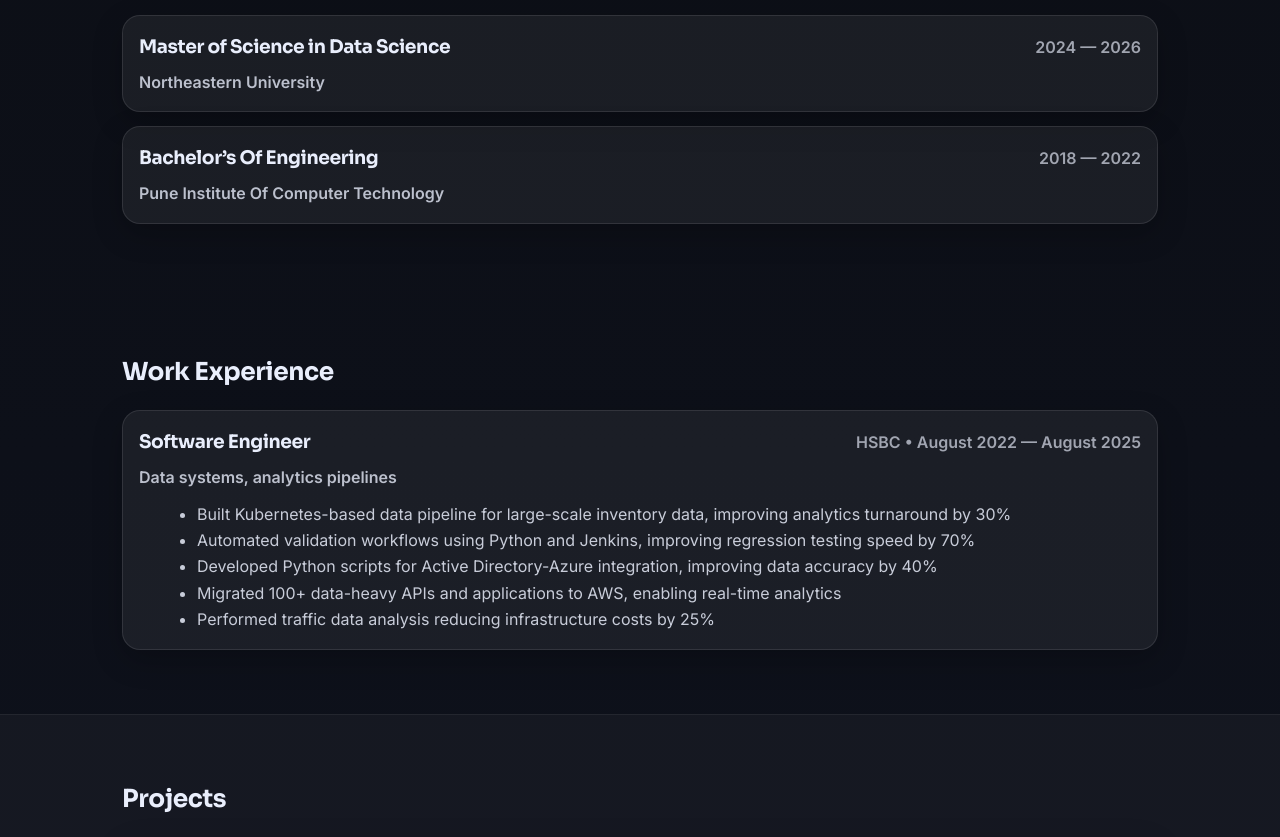
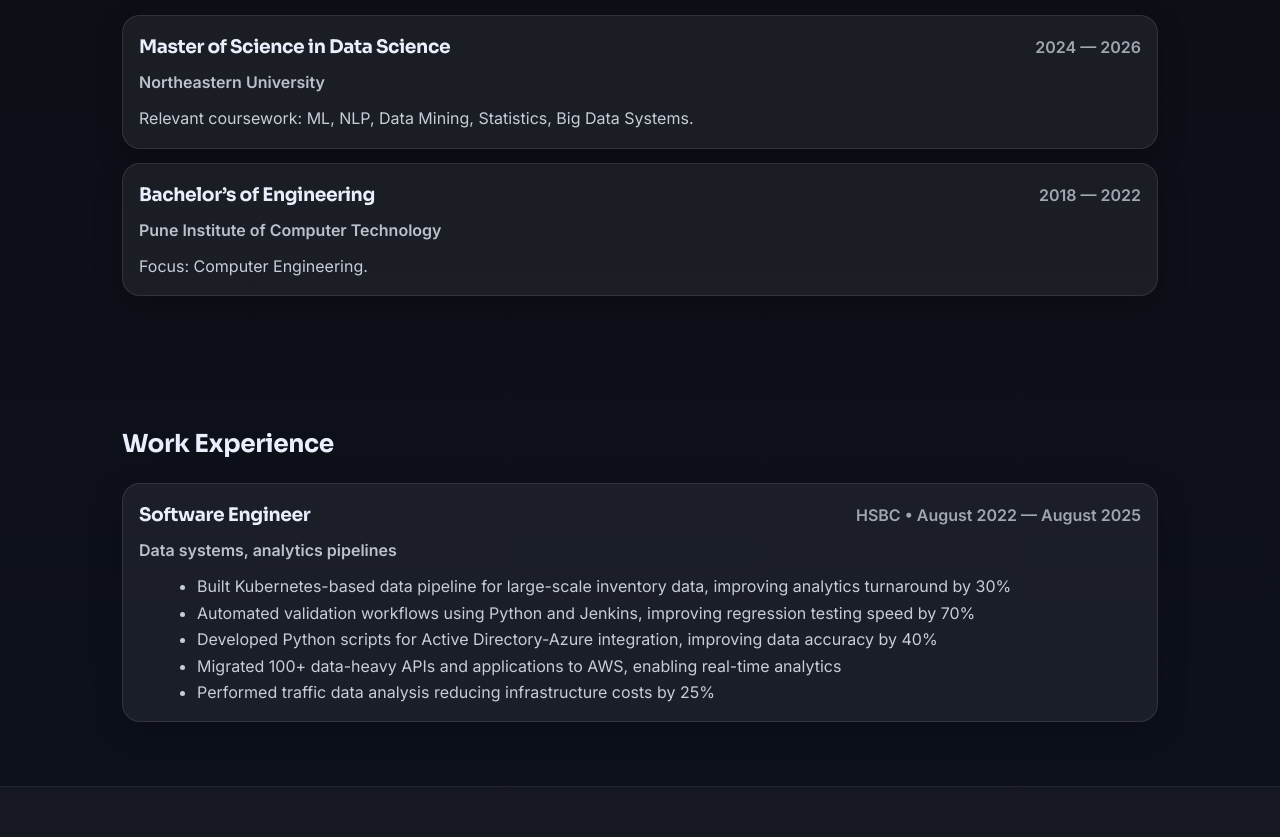
Before and after one commit to siddhi07/siddhi07.github.io, a plain HTML site: page index.html in a window 1280 px wide. Shown: the part 1102-1939 px from the top of the page. Drawn offline with Linux system fonts and the light colour scheme.

Commit message:
Update index.html

```diff
--- a/index.html
+++ b/index.html
@@ -88,20 +88,22 @@
           <span class="entry-date">2024 — 2026</span>
         </div>
         <div class="entry-sub">Northeastern University</div>
-
+        <p class="entry-desc">Relevant coursework: ML, NLP, Data Mining, Statistics, Big Data Systems.</p>
       </div>
 
       <div class="entry">
         <div class="entry-head">
-          <h3>Bachelor’s Of Engineering</h3>
+          <h3>Bachelor’s of Engineering</h3>
           <span class="entry-date">2018 — 2022</span>
         </div>
-        <div class="entry-sub">Pune Institute Of Computer Technology</div>
+        <div class="entry-sub">Pune Institute of Computer Technology</div>
+        <p class="entry-desc">Focus: Computer Engineering.</p>
       </div>
     </div>
 
   </div>
 </section>
+
 
 
 <section id="experience" class="section">
```
